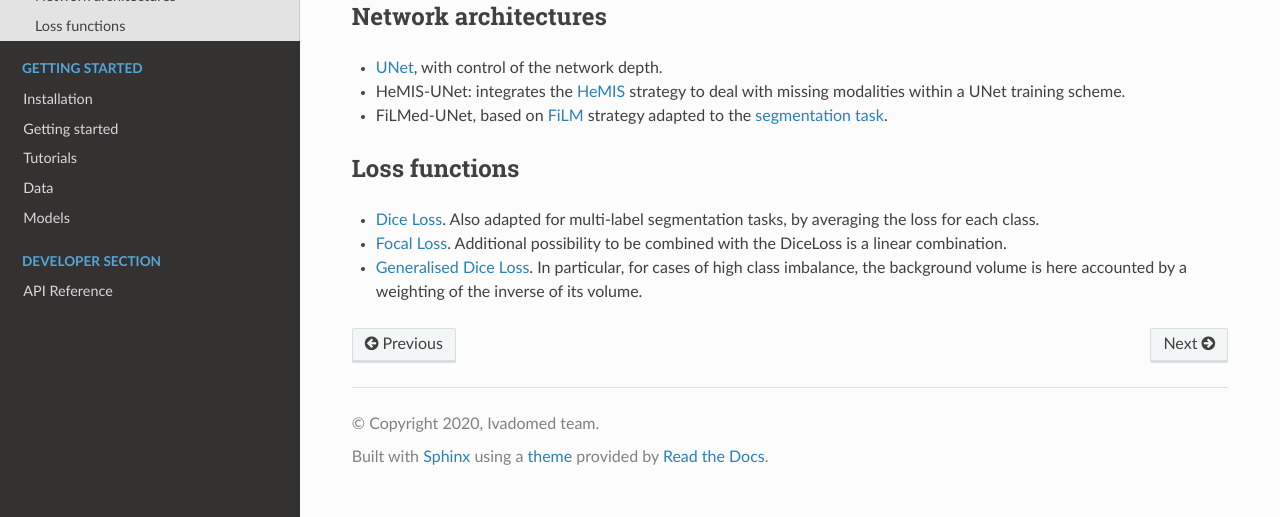
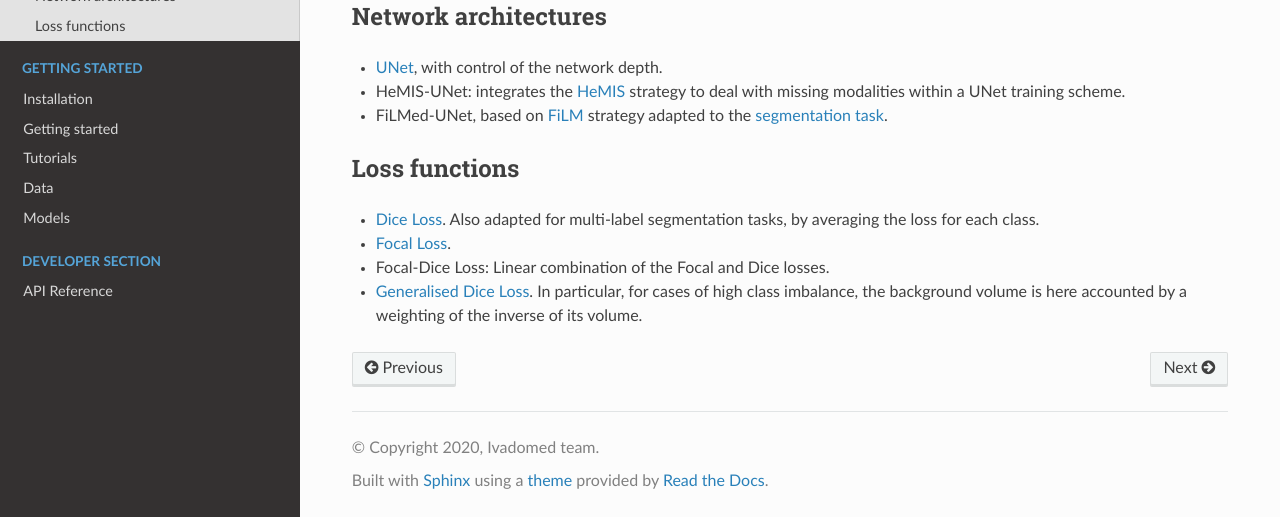
Before and after one commit to ivadomed/ivadomed, a Sphinx documentation site: the page built from docs/source/technical_features.md, in a window 1280 px wide and 900 px high, scrolled down 2193 px, cut to the strip 383-900 px from the top of the window. Built offline with Sphinx 7.4.7 and the Read the Docs theme 2.0.0, drawn with Linux system fonts in a browser that asks for light colours.

Commit message:
technical_features.md: explain Focal-Dice loss

```diff
--- a/docs/source/technical_features.md
+++ b/docs/source/technical_features.md
@@ -58,5 +58,6 @@ the prior knowledge about the subjective lesion borders is then leveraged to the
 
 ## Loss functions
 - [Dice Loss](https://arxiv.org/abs/1606.04797). Also adapted for multi-label segmentation tasks, by averaging the loss for each class.
-- [Focal Loss](https://arxiv.org/abs/1708.02002). Additional possibility to be combined with the DiceLoss is a linear combination.
+- [Focal Loss](https://arxiv.org/abs/1708.02002).
+- Focal-Dice Loss: Linear combination of the Focal and Dice losses.
 - [Generalised Dice Loss](https://arxiv.org/pdf/1707.03237.pdf). In particular, for cases of high class imbalance, the background volume is here accounted by a weighting of the inverse of its volume.
```
